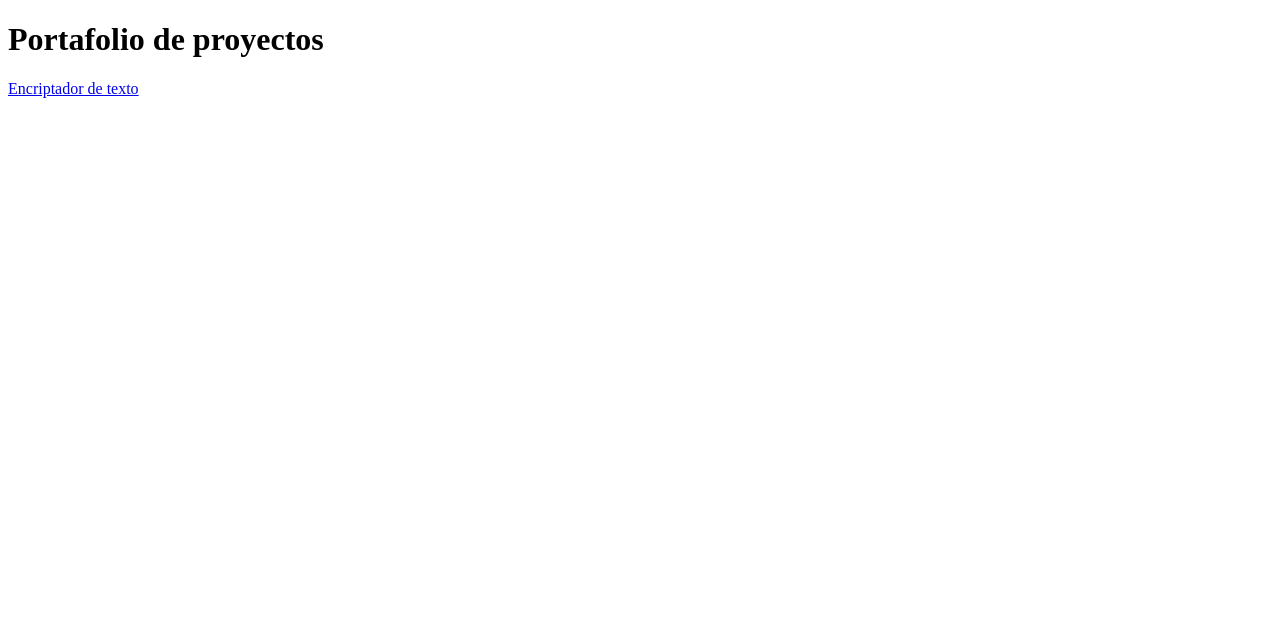
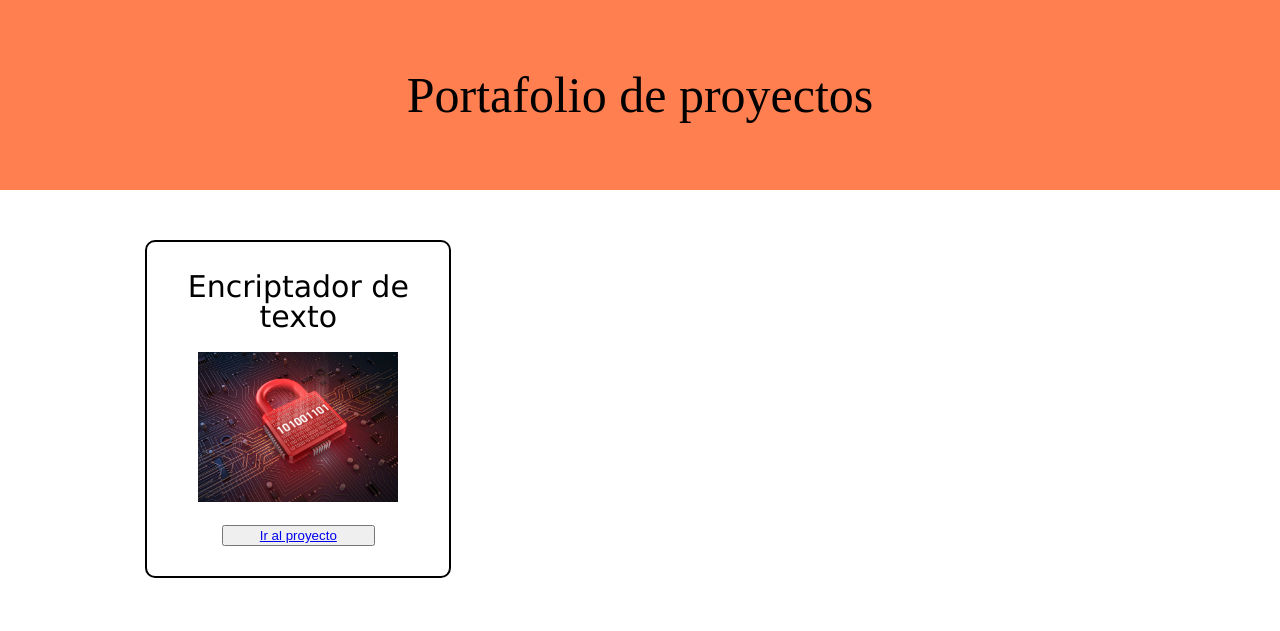
Before and after one commit to AbrahamCoco/Portafolio, a plain HTML site: page index.html in a window 1280 px wide. Drawn offline with Linux system fonts and the light colour scheme.

Commit message:
Mejorando portafolio Poniendo navegadores

```diff
--- a/index.html
+++ b/index.html
@@ -6,11 +6,28 @@
     <meta http-equiv="X-UA-Compatible" content="IE=edge">
     <meta name="viewport" content="width=device-width, initial-scale=1.0">
     <title>Portafolio de Proyectos</title>
+
+    <link rel="stylesheet" href="Encriptador de texto/reset.css">
+    <link rel="stylesheet" href="style-p.css">
 </head>
 
 <body>
-    <h1>Portafolio de proyectos</h1>
-    <a href="Encriptador de texto/encriptador.html">Encriptador de texto</a>
+
+    <header class="caja">
+        <h1 class="titulo">Portafolio de proyectos</h1>
+    </header>
+
+    <main>
+        <ul class="cards">
+            <li>
+                <h2>Encriptador de texto</h2>
+                <img src="img/Encriptación.jpg" alt="">
+                <button><a href="Encriptador de texto/encriptador.html">Ir al proyecto</a></button>
+            </li>
+        </ul>
+
+    </main>
+
 </body>
 
 </html>
--- /dev/null
+++ b/style-p.css
@@ -0,0 +1,42 @@
+.caja {
+    background: coral;
+    padding: 70px 0;
+}
+
+.titulo {
+    text-align: center;
+    font-size: 50px;
+}
+
+.cards {
+    width: auto;
+    margin: 0 80px;
+    padding: 50px;
+}
+
+.cards li {
+    display: inline-block;
+    text-align: center;
+    width: 30%;
+    vertical-align: top;
+    margin: 0 1.5%;
+    padding: 30px 20px;
+    box-sizing: border-box;
+    border: 2px solid #000000;
+    border-radius: 10px;
+}
+
+.cards h2 {
+    font-size: 30px;
+    font-style: bold;
+    font-family: Verdana, Geneva, Tahoma, sans-serif;
+}
+
+.cards img {
+    width: 200px;
+    margin: 20px 20px;
+}
+
+.cards button a {
+    margin: 30px;
+}
```
Also changed, not shown: Encriptador de texto/encriptador.html (+0 -1 lines), img/Encriptación.jpg (added).
